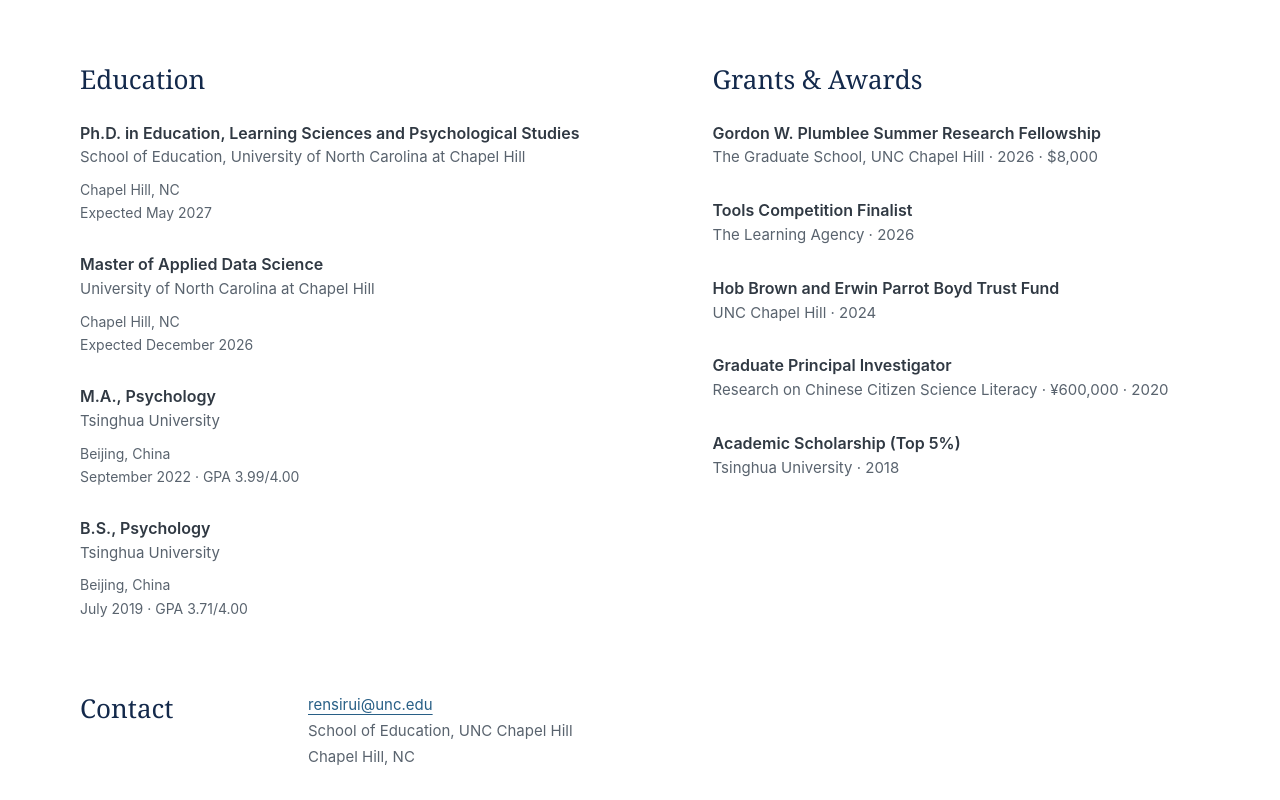
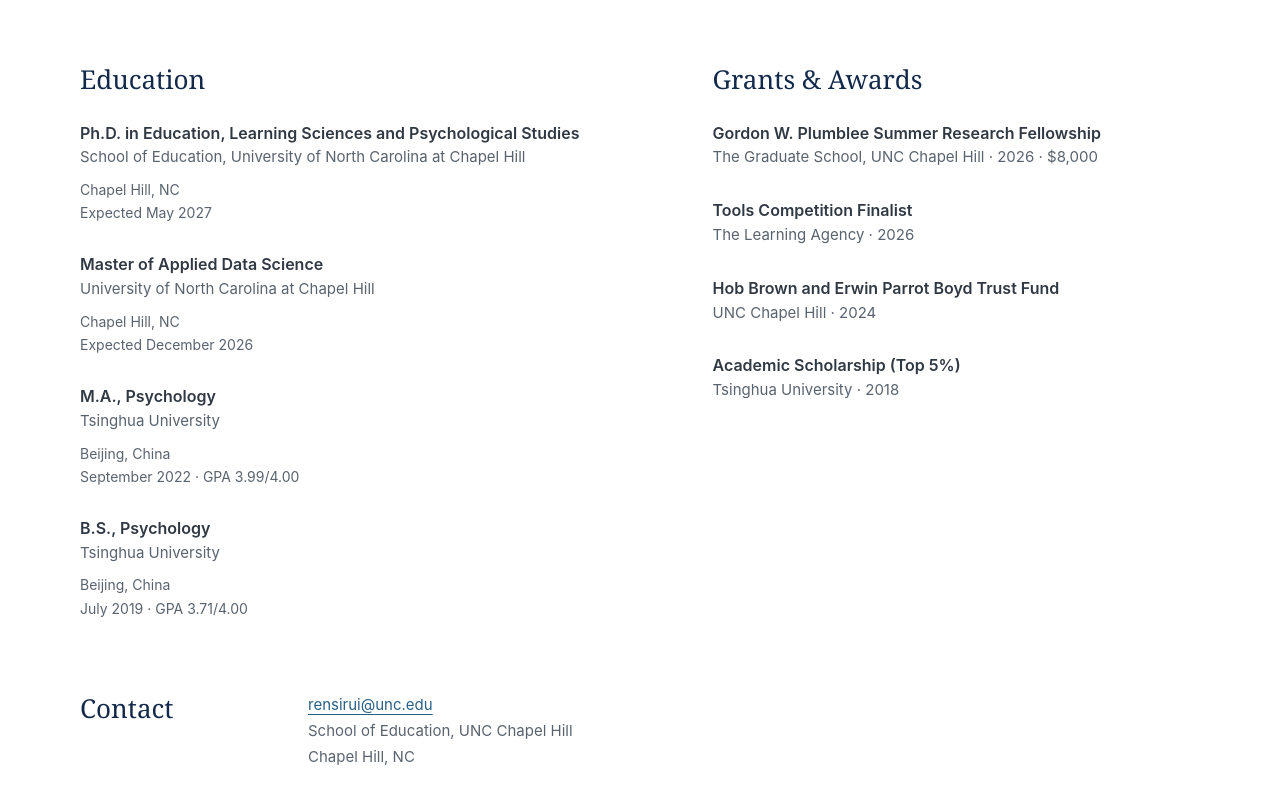
Before and after one commit to SiruiruiRen/academic-website, a plain HTML site: page index.html in a window 1280 px wide. Shown: the part 1243-2043 px from the top of the page. Drawn offline with Linux system fonts and the light colour scheme.

Commit message:
Remove outdated PI award to match current CV

```diff
--- a/index.html
+++ b/index.html
@@ -165,13 +165,6 @@
                         </div>
                     </div>
                     <div class="award-item">
-                        <i class="fas fa-flask"></i>
-                        <div>
-                            <p class="award-title">Graduate Principal Investigator</p>
-                            <p class="award-detail">Research on Chinese Citizen Science Literacy &middot; &yen;600,000 &middot; 2020</p>
-                        </div>
-                    </div>
-                    <div class="award-item">
                         <i class="fas fa-medal"></i>
                         <div>
                             <p class="award-title">Academic Scholarship (Top 5%)</p>
```
